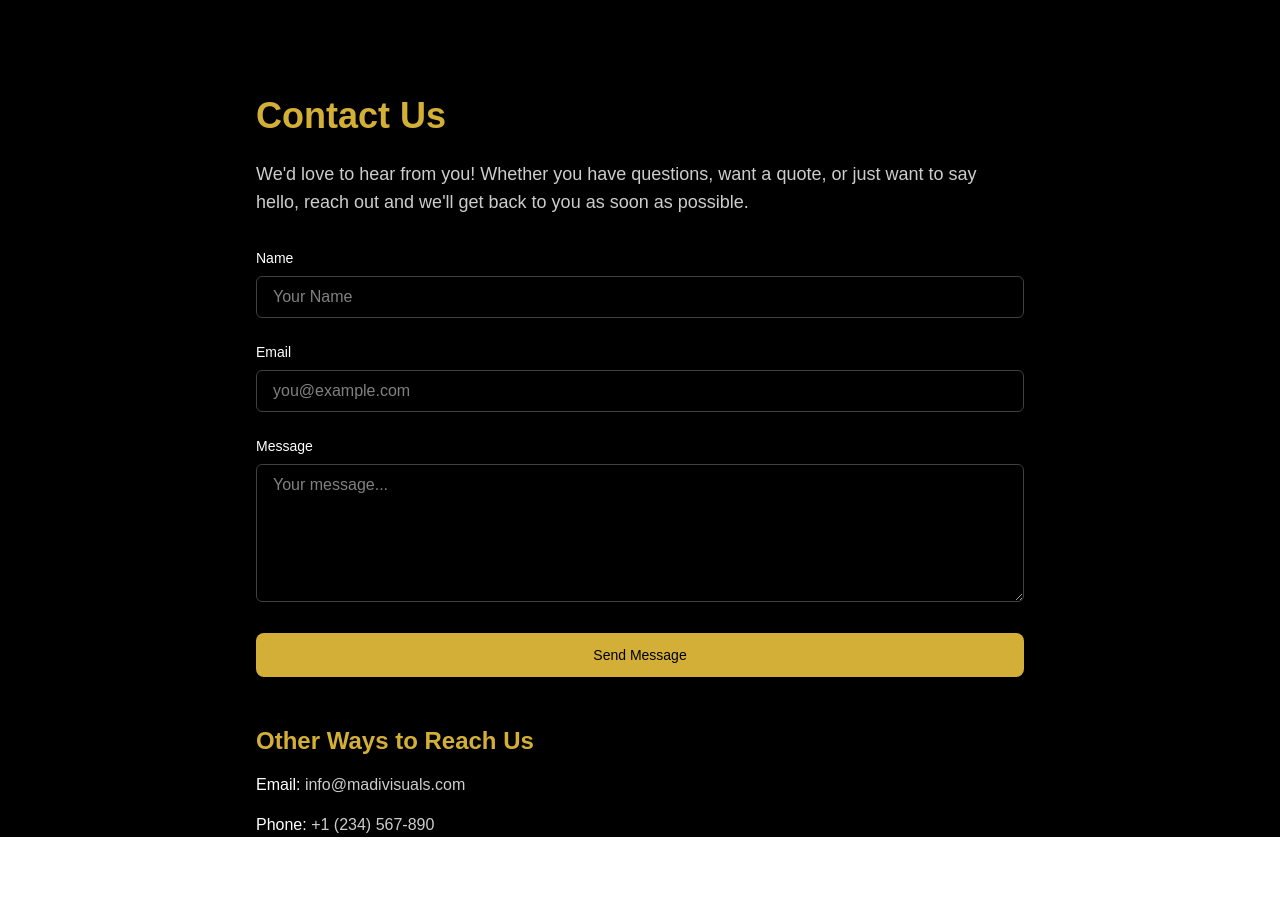
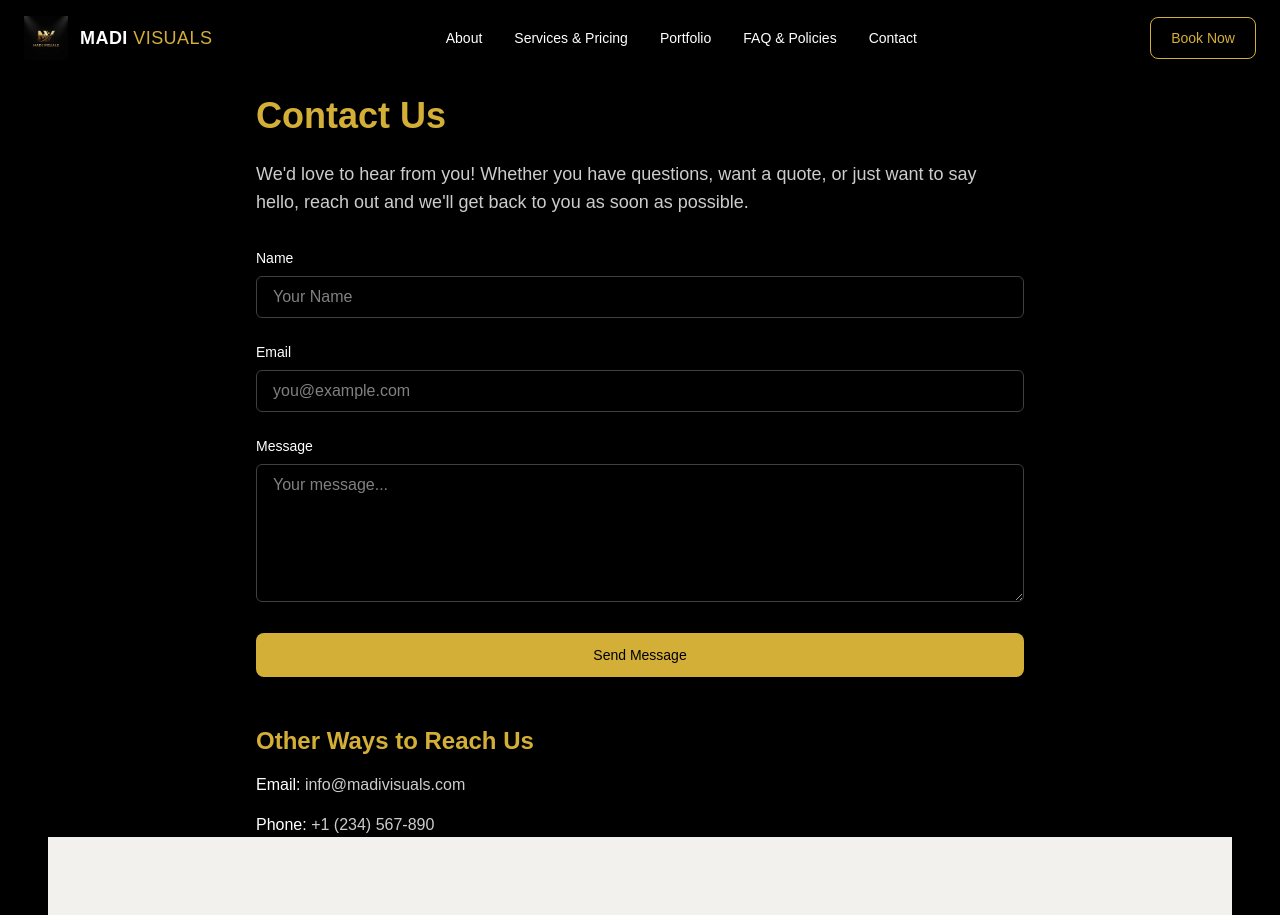
Before and after one commit to samuelomondi2/madi-visuals-2, a Next.js app in the folder frontend/: page /contact in a window 1280 px wide. Shown: the top 915 px of the page. Before the commit the page ends 837 px from the top, so only its background shows below. Built offline with nearby package versions, Linux system fonts and the light colour scheme.

Commit message:
added navbar and footer

```diff
--- a/frontend/pages/contact.tsx
+++ b/frontend/pages/contact.tsx
@@ -1,9 +1,13 @@
 // ./app/contact/page.tsx
 import Link from "next/link";
 import Image from "next/image";
+import Footer from "./components/footer";
+import Navbar from "./components/navbar";
 
 export default function ContactPage() {
   return (
+    <>
+      <Navbar/>
       <main className="min-h-screen bg-black text-white pt-24 px-6 md:px-12">
         <section className="mx-auto max-w-3xl">
           <h1 className="mb-6 text-4xl font-bold text-[#D4AF37]">Contact Us</h1>
@@ -68,6 +72,8 @@ export default function ContactPage() {
             <p>Phone: <Link href="tel:+1234567890" className="text-white/80 hover:text-[#D4AF37]">+1 (234) 567-890</Link></p>
           </div>
         </section>
+        <Footer/>
       </main>
+    </>
   );
 }
```
Lines whose indentation alone changed are shown as unchanged.
